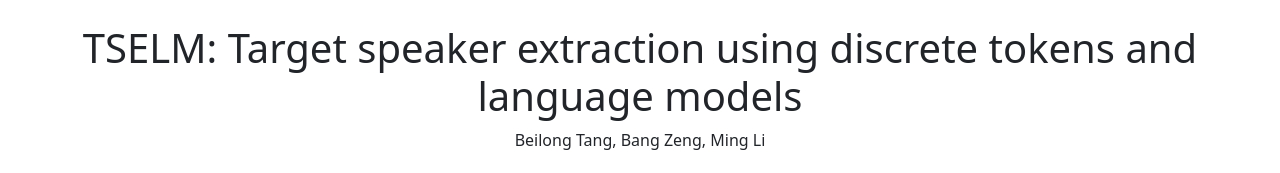
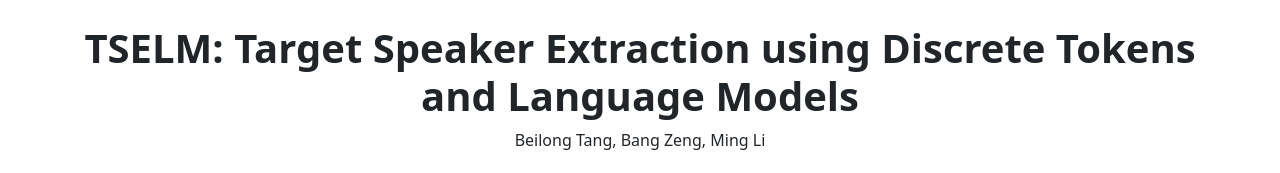
Before and after one commit to tselmdemo/TSELM.demo, a plain HTML site: page index.html in a window 1280 px wide. Shown: the top 173 px of the page. Drawn offline with Linux system fonts and the light colour scheme.

Commit message:
captilize and bold the title

```diff
--- a/index.html
+++ b/index.html
@@ -4,7 +4,8 @@
   <head>
     <meta charset="utf-8">
     <meta name="viewport" content="width=device-width, initial-scale=1">
-  <title>TSELM: Target speaker extraction using discrete tokens and language models</title>
+    <title>TSELM: Target Speaker Extraction using Discrete Tokens and Language
+      Models</title>
     <link href="bootstrap-5.3.3-dist/css/bootstrap.min.css" rel="stylesheet">
     <link href="style.css" rel="stylesheet">
   </head>
@@ -13,7 +14,9 @@
     <div class="container">
       <br>
       <div class="d-flex justify-content-center align-items-center text-center">
-      <h1>TSELM: Target speaker extraction using discrete tokens and language models</h1>
+        <h1><b>TSELM: Target Speaker Extraction using Discrete Tokens and
+            Language
+            Models</b></h1>
       </div>
       <div class="d-flex justify-content-center align-items-center text-center">
         Beilong Tang, Bang Zeng, Ming Li
@@ -24,7 +27,8 @@
         <div>
           <a href="https://arxiv.org/abs/2409.07841" class="no-link-style me-3">
             <button type="button" class="btn btn-dark pr-4">
-          <svg xmlns="http://www.w3.org/2000/svg" width="16" height="16" fill="currentColor" class="bi bi-file-pdf"
+              <svg xmlns="http://www.w3.org/2000/svg" width="16" height="16"
+                fill="currentColor" class="bi bi-file-pdf"
                 viewBox="0 0 500 500">
                 <path fill="currentColor"
                   d="M181.9 256.1c-5-16-4.9-46.9-2-46.9 8.4 0 7.6 36.9 2 46.9zm-1.7 47.2c-7.7 20.2-17.3 43.3-28.4 62.7 18.3-7 39-17.2 62.9-21.9-12.7-9.6-24.9-23.4-34.5-40.8zM86.1 428.1c0 .8 13.2-5.4 34.9-40.2-6.7 6.3-29.1 24.5-34.9 40.2zM248 160h136v328c0 13.3-10.7 24-24 24H24c-13.3 0-24-10.7-24-24V24C0 10.7 10.7 0 24 0h200v136c0 13.2 10.8 24 24 24zm-8 171.8c-20-12.2-33.3-29-42.7-53.8 4.5-18.5 11.6-46.6 6.2-64.2-4.7-29.4-42.4-26.5-47.8-6.8-5 18.3-.4 44.1 8.1 77-11.6 27.6-28.7 64.6-40.8 85.8-.1 0-.1.1-.2.1-27.1 13.9-73.6 44.5-54.5 68 5.6 6.9 16 10 21.5 10 17.9 0 35.7-18 61.1-61.8 25.8-8.5 54.1-19.1 79-23.2 21.7 11.8 47.1 19.5 64 19.5 29.2 0 31.2-32 19.7-43.4-13.9-13.6-54.3-9.7-73.6-7.2zM377 105L279 7c-4.5-4.5-10.6-7-17-7h-6v128h128v-6.1c0-6.3-2.5-12.4-7-16.9zm-74.1 255.3c4.1-2.7-2.5-11.9-42.8-9 37.1 15.8 42.8 9 42.8 9z">
@@ -37,7 +41,8 @@
         <div>
           <a href="https://github.com/Beilong-Tang/TSELM" class="no-link-style">
             <button type="button" class="btn btn-dark">
-          <svg xmlns="http://www.w3.org/2000/svg" width="16" height="16" fill="currentColor" class="bi bi-github"
+              <svg xmlns="http://www.w3.org/2000/svg" width="16" height="16"
+                fill="currentColor" class="bi bi-github"
                 viewBox="0 0 16 16">
                 <path
                   d="M8 0C3.58 0 0 3.58 0 8c0 3.54 2.29 6.53 5.47 7.59.4.07.55-.17.55-.38 0-.19-.01-.82-.01-1.49-2.01.37-2.53-.49-2.69-.94-.09-.23-.48-.94-.82-1.13-.28-.15-.68-.52-.01-.53.63-.01 1.08.58 1.23.82.72 1.21 1.87.87 2.33.66.07-.52.28-.87.51-1.07-1.78-.2-3.64-.89-3.64-3.95 0-.87.31-1.59.82-2.15-.08-.2-.36-1.02.08-2.12 0 0 .67-.21 2.2.82.64-.18 1.32-.27 2-.27s1.36.09 2 .27c1.53-1.04 2.2-.82 2.2-.82.44 1.1.16 1.92.08 2.12.51.56.82 1.27.82 2.15 0 3.07-1.87 3.75-3.65 3.95.29.25.54.73.54 1.48 0 1.07-.01 1.93-.01 2.2 0 .21.15.46.55.38A8.01 8.01 0 0 0 16 8c0-4.42-3.58-8-8-8">
@@ -48,10 +53,12 @@
           </a>
         </div>
       </div>
+
       <div class="markdown-body">
         <h2>Overview</h2>
         <p style="text-align: justify;">
-        We propose TSELM, a novel target speaker extraction network that leverages discrete tokens and language models.
+          We propose TSELM, a novel target speaker extraction network that
+          leverages discrete tokens and language models.
           TSELM utilizes multiple discretized layers from WavLM as input
           tokens and incorporates cross-attention mechanisms to integrate
           target speaker information. Language models are employed to
@@ -107,9 +114,7 @@
         </table>
       </div>
 
-
     </div>
-
 
     <script src="bootstrap-5.3.3-dist/js/bootstrap.bundle.min.js"></script>
     <script src="script.js"></script>
```
Lines whose indentation alone changed are shown as unchanged.
